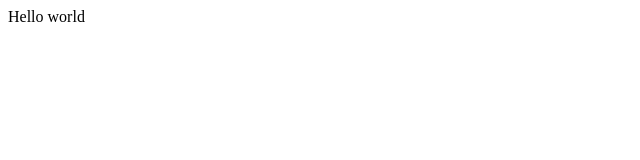
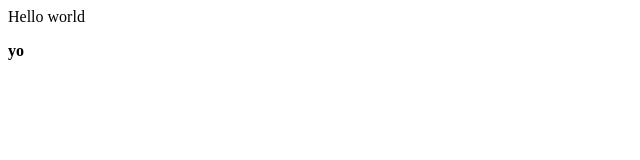
Before and after one commit to raydomjan/assignment_2, a plain HTML site: page index.html in a window 1280 px wide. Shown: the full height of the page, 0-640 px from the left. Drawn offline with Linux system fonts and the light colour scheme.

Commit message:
Update index.html

```diff
--- a/index.html
+++ b/index.html
@@ -1 +1,2 @@
 <p>Hello world</p>
+<strong>yo</strong>
```
